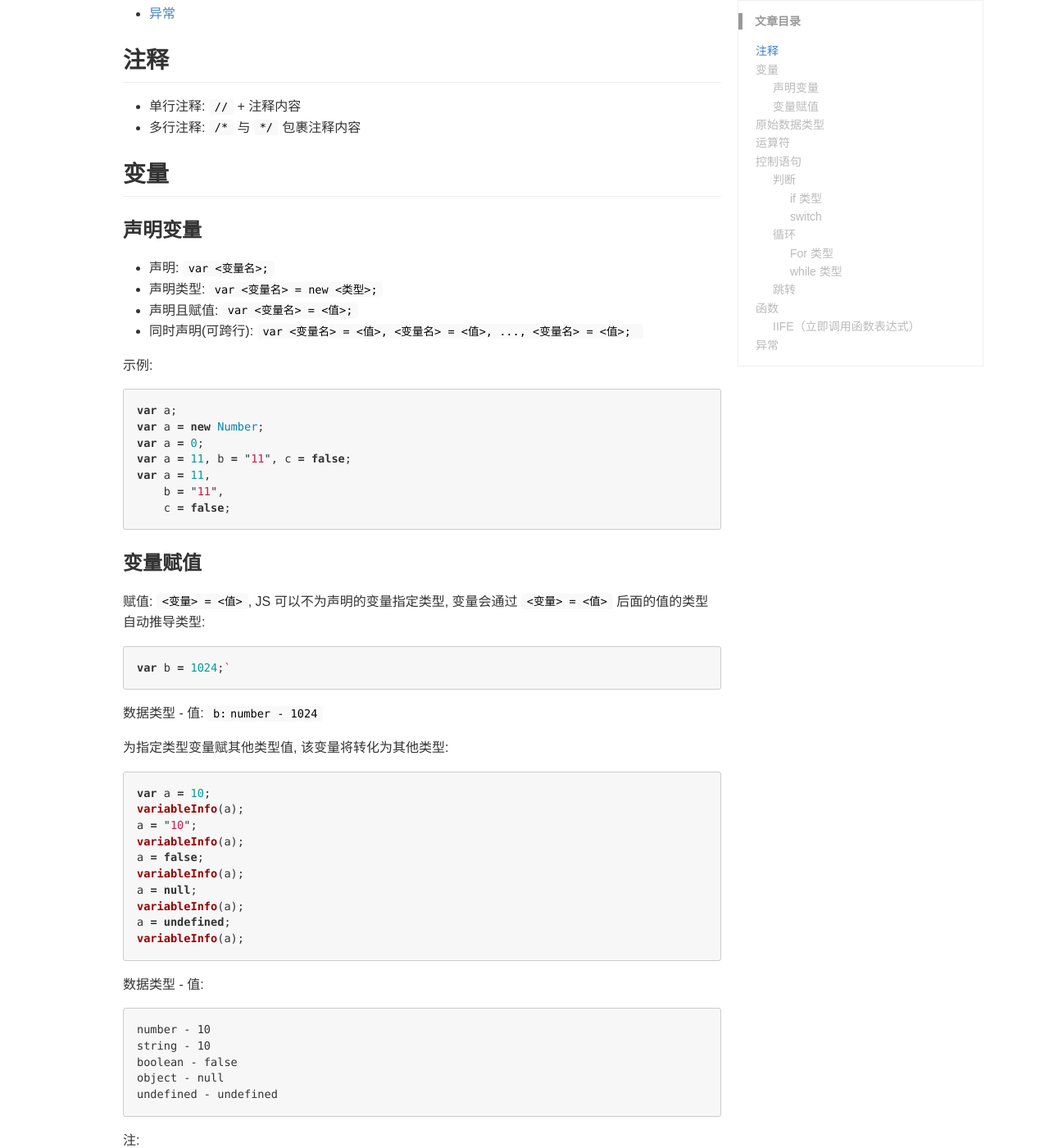
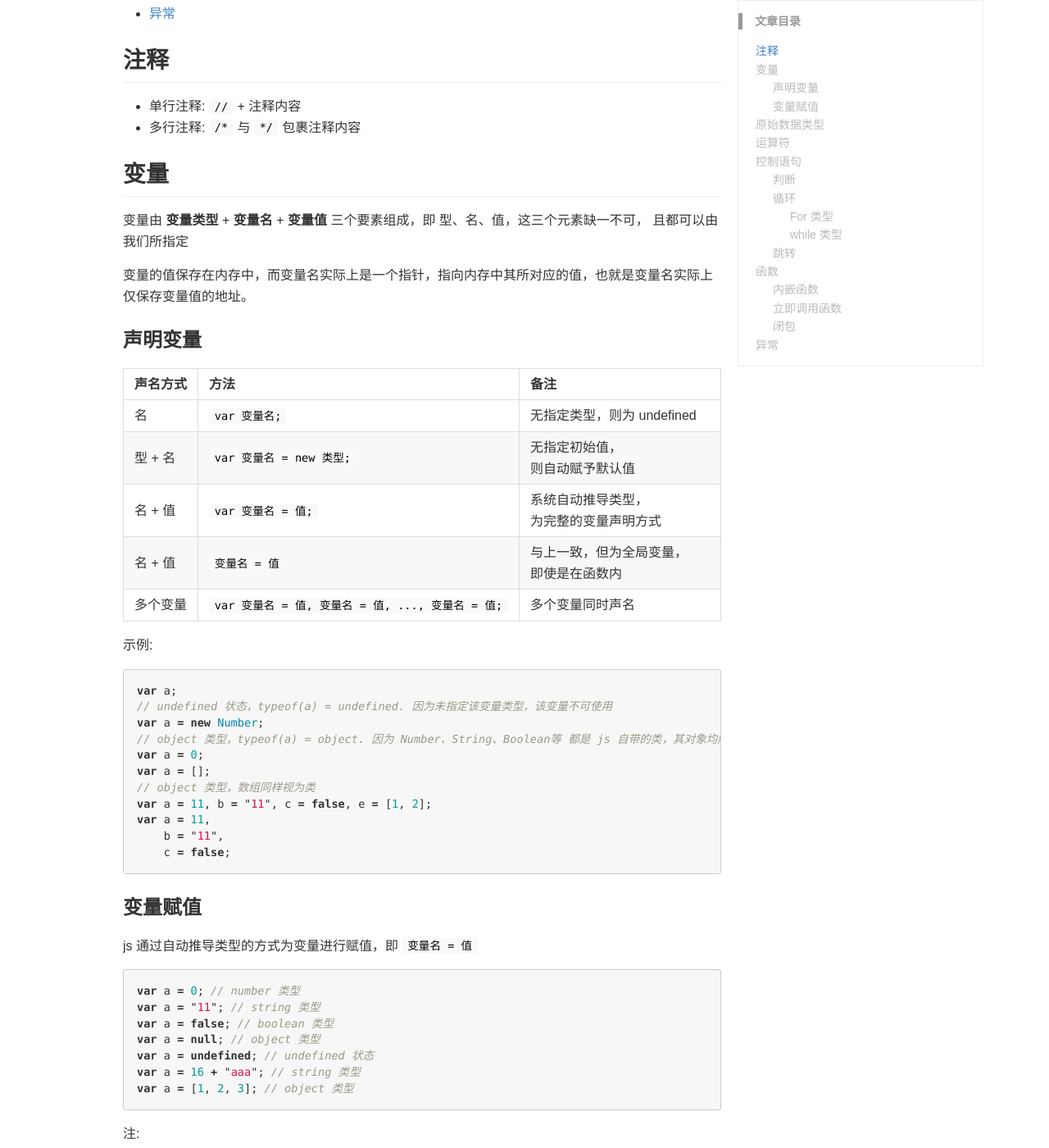
Before and after one commit to zoharyips/zoharyips.github.io, a Jekyll site: the page built from _posts/2019-03-30-js-ECMAScript.md, in a window 1280 px wide and 1400 px high, scrolled down 709 px. Shown: the whole window at 82% size. Built offline with Jekyll 4.4.1, drawn with Linux system fonts in a browser that asks for light colours; comment, search, counter and statistics services are not loaded; some of the changed text lies outside the part shown.

Commit message:
update js ECMAScript

````diff
--- a/_posts/2019-03-30-js-ECMAScript.md
+++ b/_posts/2019-03-30-js-ECMAScript.md
@@ -19,20 +19,31 @@ JavaScript 之 ECMAScript
 
 ## 变量
 
+变量由 **变量类型** + **变量名** + **变量值** 三个要素组成，即 型、名、值，这三个元素缺一不可， 且都可以由我们所指定
+
+变量的值保存在内存中，而变量名实际上是一个指针，指向内存中其所对应的值，也就是变量名实际上仅保存变量值的地址。
+
 ### 声明变量
 
-* 声明: `var <变量名>;`
-* 声明类型: `var <变量名> = new <类型>;`
-* 声明且赋值: `var <变量名> = <值>;`
-* 同时声明(可跨行): `var <变量名> = <值>, <变量名> = <值>, ..., <变量名> = <值>; `
+声名方式 | 方法 | 备注
+:- | :- | :-
+ 名 | `var 变量名;` | 无指定类型，则为 undefined
+ 型 + 名 | `var 变量名 = new 类型;` | 无指定初始值，则自动赋予默认值
+ 名 + 值 | `var 变量名 = 值;` | 系统自动推导类型，为完整的变量声明方式
+ 名 + 值 | `变量名 = 值` | 与上一致，但为全局变量，即使是在函数内
+ 多个变量 | `var 变量名 = 值, 变量名 = 值, ..., 变量名 = 值;` | 多个变量同时声名
 
 示例:
 
 ```js
 var a;
+// undefined 状态，typeof(a) = undefined. 因为未指定该变量类型，该变量不可使用
 var a = new Number;
+// object 类型，typeof(a) = object. 因为 Number、String、Boolean等 都是 js 自带的类，其对象均解释为 object 类型
 var a = 0;
-var a = 11, b = "11", c = false;
+var a = [];
+// object 类型，数组同样视为类
+var a = 11, b = "11", c = false, e = [1, 2];
 var a = 11,
     b = "11",
     c = false;
@@ -40,67 +51,42 @@ var a = 11,
 
 ### 变量赋值
 
-赋值: `<变量> = <值>`, JS 可以不为声明的变量指定类型, 变量会通过 `<变量> = <值>` 后面的值的类型自动推导类型:
+js 通过自动推导类型的方式为变量进行赋值，即 `变量名 = 值`
 
 ```js
-var b = 1024;`
-```
-
-数据类型 - 值:  `b:	number - 1024`
-
-为指定类型变量赋其他类型值, 该变量将转化为其他类型:
-
-```js
-var a = 10;
-variableInfo(a);
-a = "10";
-variableInfo(a);
-a = false;
-variableInfo(a);
-a = null;
-variableInfo(a);
-a = undefined;
-variableInfo(a);
-```
-
-数据类型 - 值:
-
-```
-number - 10
-string - 10
-boolean - false
-object - null
-undefined - undefined
+var a = 0; // number 类型
+var a = "11"; // string 类型
+var a = false; // boolean 类型
+var a = null; // object 类型
+var a = undefined; // undefined 状态
+var a = 16 + "aaa"; // string 类型
+var a = [1, 2, 3]; // object 类型
 ```
 
 注:
-八进制如 `011` 将自动推导为十进制 number 类型 `9`
-十六进制 `0x11` 将自动推导为十进制 number 类型 `17`
-若以 `0` 开头, 且后面数字有 `8` 或 `9`, 则默认原数值为十进制, 如
-`var b = 09`, 则控制台输出 `b: number - 9`
+* 八进制如 `011` 将自动推导为十进制 number 类型 `9`
+* 十六进制 `0x11` 将自动推导为十进制 number 类型 `17`
+* 若以 `0` 开头, 且后面数字有 `8` 或 `9`, 则默认原数值为十进制, 如
+`var b = 09`, 则 b 的值为 9
 
 ## 原始数据类型
 
 类型 | 释义 | 默认值
 :--: | :-- | :--:
-undefined | 未定义 | undefined
-null(object) | 空 | null
+object | js 对象 | null
 number | 数值 | 0
 string | 字符串 |
 boolean | 布尔 | false
 
 注:
-`undefined` 是变量的**状态**, 描述了变量<ins>只声明而未定义</ins>或者根本<ins>不存在</ins>的状态
-`null` 是变量的**值**, 当一个变量的值为 null 时, 该变量为<ins>空对象</ins>, 其值为空
-一个变量包含了变量的类型(变量本身)及变量保存的值, 该值的数据保存在内存中, 因此变量所真正记录的是其值在内存中的地址
-当一个变量的值为 null 时, 该变量本身仍旧存在, 只是其值不存在, 并不指向某一块内存空间
-而当一个变量状态为 undefined 时, 该变量本身不存在
+* `undefined` 指变量的**状态**, 当变量为 undefined 时，表示这是个 <ins>未声名</ins> 或 <ins>只声明而未定义类型</ins> 的变量
+* `null` 是变量的**值**, 只有 <ins>对象</ins> 才会出现有 null 值的情况，表示该对象为 <ins>空对象</ins> , 即该变量已声名但没有变量值，即变量名不指向任何地址空间，因此为 null(空指针)
 
 ## 运算符
 
 * 算术运算符
 
-|加 | 减 | 乘 | 除 | 余 | (左)自增 | (左)自减| 取相反 |
+|加 | 减 | 乘 | 除 | 余 | 左自增 | 左自减| 取相反 |
 | :-: | :-: | :-: | :-: | :-: | :-: | :-: | :-: |
 | + | - | * | / | % | ++ | -- | - |
 
@@ -154,52 +140,9 @@ void 运算符通常只用于获取 undefined 的原始值，一般使用 `void(
 
 ### 判断
 
-#### if 类型
+* if 类型，支持 if...else...
 
-* if
-
-```js
-if(<BOOL>) {
-    ...
-}
-```
-
-* if... else
-
-```js
-if(<BOOL>) {
-    ...
-} else {
-    ...
-}
-```
-
-* if... else if...
-
-```js
-if(<BOOL>) {
-    ...
-} else if (<BOOL>) {
-    ...
-} else ...
-```
-
-#### switch
-
-```js
-switch(<VALUE>) {
-    case <CASE>: {
-        ...
-        break;
-        }
-    case <CASE>: {
-        ...
-        break;
-        }
-    ...
-    default;
-}
-```
+* switch
 
 ### 循环
 
@@ -207,42 +150,45 @@ switch(<VALUE>) {
 
 * for
 
-```js
-for(<INIT>; <JUDGEMENT>; <LOOP>) {
-    ...
-}
-```
+    ```js
+    for(初始化表达式; 判断表达式; 操作表达式) {
+        ...
+    }
+    for(var i = 0; i < 10; ++i) {
+        a += i;
+    }
+    ```
 
-* for/in
+* For/In 循环
 
-```js
-for(index : <COMVAR>) {
-    ...
-}
-```
+    循环遍历对象的**属性**，使用方法为 `对象名[迭代变量]`， 作用等同于 `对象名.属性`
+
+    ```js
+    var x, txt="";
+    var person={fname:"Bill",lname:"Gates",age:56};
+    for (x in person){
+        txt=txt + person[x];
+    }
+    document.write(txt + "<br />")
+    document.write(person.fname + person.lname + person.age + "<br />")
+
+    //输出：
+    BillGates56
+    BillGates56
+    ```
 
 #### while 类型
 
 * while 当循环
 
-```js
-while(<JUDGEMENT>) {
-    ...
-}
-```
-
 * do... while 直到循环
-
-```js
-do {
-    ...
-} while(<JUDGEMENT>);
-```
 
 ### 跳转
 
 * break: 跳出循环
+
 * continue: 跳过本次循环
+
 * label: 代码块标签, 不建议使用
 
 ## 函数
@@ -250,7 +196,7 @@ do {
 创建:
 
 ```js
-function <funcName>(<arg1>, <arg2>, ...){
+function 函数名(arg1, arg2, ...){
     ...
     return 返回值;
 }
@@ -258,29 +204,42 @@ function <funcName>(<arg1>, <arg2>, ...){
 
 调用:
 
-* js:
+* js 中调用:
 
-```js
-<funcName>(<arg1>, <arg2>, ...);
-```
+    ```js
+    函数名(arg1, arg2, ...);
+    ```
 
-* Html:
+* Html 中调用:
 
-```js
-onClick="<funcName>(<arg1>, <arg2>, ...)"
-```
+    ```js
+    onClick="函数名(arg1, arg2, ...)"
+    ```
 
 特点: 无需标注是否有返回值, 无需为参数限定类型
 
 注意: 无返回值函数, 即 void 函数, 最终都会返回一个 `undefined` 类型
 
-### IIFE（立即调用函数表达式）
+### 内嵌函数
 
-IFE（ 立即调用函数表达式）是一个在定义时就会立即执行的  JavaScript 函数。
+所有函数都能访问全局变量。同时，JavaScript 支持嵌套函数，所有函数都能访问它们上一层的作用域。自然而然内嵌函数可以访问上一层的函数变量，多层内嵌函数依旧可以访问全局变量
 
 ```js
-(function () {
-    statements
+function add() {
+    var counter = 0;
+    function plus() {counter += 1;}
+    plus();
+    return counter;
+}
+```
+
+### 立即调用函数
+
+即 IFE（立即调用函数表达式）是一个在定义时就会立即执行的  JavaScript 函数。
+
+```js
+(function (args...) {
+    operations...
 })();
 
 //Example:
@@ -288,6 +247,48 @@ var result = (function () {
     var name = "Barry";
     return name;
 })();
+
+//Output：
+result = Barry；
+```
+
+### 闭包
+
+即通过使用 **内嵌函数 ＋ IFE** 的方式返回一个函数，使函数拥有不被销毁的私有变量
+
+```js
+var a = (function(){
+    var timer = 0;
+    return function() {timer += 1;}
+})(); //a 此时为一个函数
+a();
+a();
+a();
+//Output:
+timer = 3
+//通过闭包的方式使函数拥有不销毁的私有变量
+
+/*------ 计数器困境 1 ------*/
+function a() {
+    var timer = 0;
+    return timer += 1;
+}
+a();
+a();
+a();
+//Output：
+timer = 1
+//普通函数无法实现计数器。
+
+/*------ 计数器困境 2 ------*/
+var timer = 0;
+function a() {return timer += 1;}
+a();
+a();
+a();
+//Output:
+timer = 3
+//其他函数的操作也可以改变计数器的值，不稳定。
 ```
 
 ## 异常
````
Also changed, not shown: other parts of _posts/2019-03-30-js-ECMAScript.md (+1 -1 lines).
